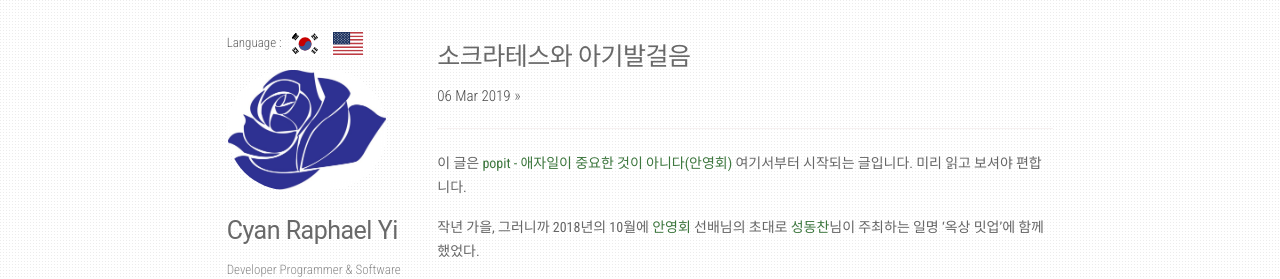
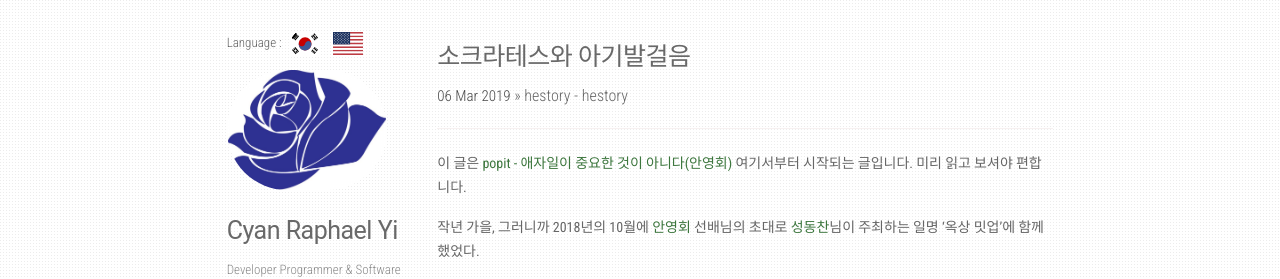
Before and after one commit to CyanRYi/sollabs-demo, a Jekyll site: the page built from _posts/ko/2019-03-06-Socrates-and-agile.md, in a window 1280 px wide. Shown: the top 279 px of the page. Built offline with Jekyll 4.4.1, drawn with Linux system fonts in a browser that asks for light colours; nearby versions of some CDN libraries.

```diff
--- a/_layouts/post_view.html
+++ b/_layouts/post_view.html
@@ -7,9 +7,11 @@ layout: default
 
 <span class="time">{{ page.date | date_to_string }}</span>
 &raquo;
+{{ page.category }} - {{ page.categories }}
 {% if page.category %}
     {% assign postCategory = site.category | where: 'name', page.category %}
-    <a href="{{ site.url }}/category/{{ postCategory.name }}">{{ postCategory.title }}</a>
+    <a href="{{ site.url }}{{ postCategory.permalink }}">{{ postCategory.title }}</a>
+    {{ postCategory }}
 {% endif %}
 {% capture refererUri %}{{ site.url }}{{ page.url }}{% endcapture %}
 {% include fb_buttons.html %}
```
